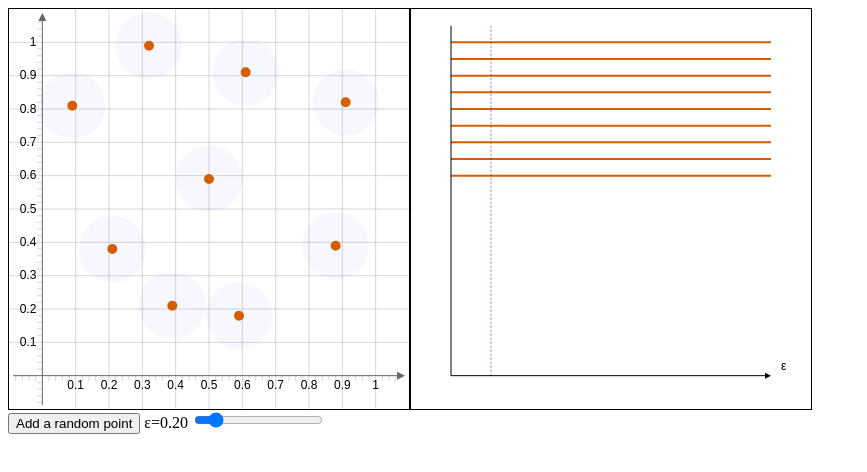
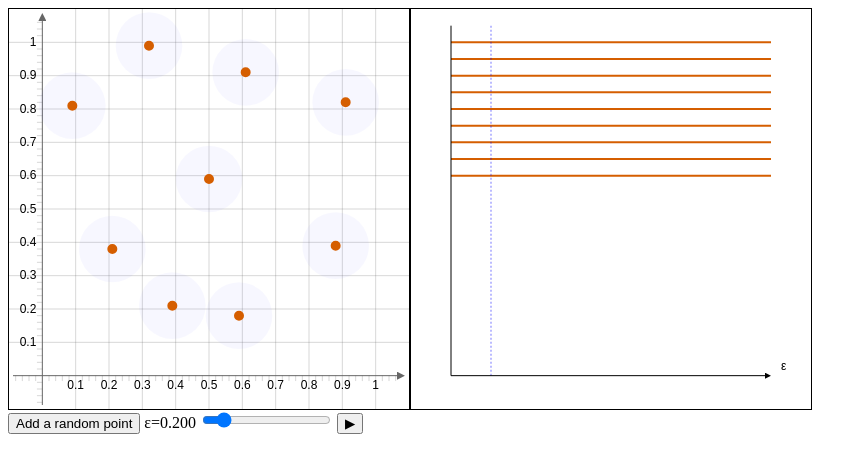
Before and after one commit to StevenClontz/TaDA, a SvelteKit app: page / in a window 1280 px wide. Shown: the top 472 px of the page, without its empty margins (0-867 px from the left). Built offline with nearby package versions, Linux system fonts and the light colour scheme.

Commit message:
play epsilon

```diff
--- a/src/routes/+page.svelte
+++ b/src/routes/+page.svelte
@@ -84,6 +84,25 @@
         addPoint(Math.random(),Math.random())
     }
 
+    let playIntervalId : number|undefined = undefined
+
+    const togglePlayEpsilon = () => {
+        if (!playIntervalId) {
+            playIntervalId = setInterval(()=>{
+                if (epsilon < 1.6) {
+                    epsilon += 0.001
+                    pointsBoard.update()
+                } else {
+                    epsilon = 0
+                    pointsBoard.update()
+                }
+            },10)
+        } else {
+            clearInterval(playIntervalId)
+            playIntervalId = undefined
+        }
+    }
+
     onMount(async () => {
         addPoint(0.09,0.81)
         addPoint(0.21,0.38)
@@ -141,8 +160,8 @@
 </button>
 
 ε={epsilon.toLocaleString(undefined, {
-    minimumFractionDigits: 2,
-    maximumFractionDigits: 2}
+    minimumFractionDigits: 3,
+    maximumFractionDigits: 3}
 )}
 
 <input
@@ -153,6 +172,14 @@
     bind:value={epsilon}
     on:input={()=>pointsBoard.update()}/>
 
+<button on:click={()=>togglePlayEpsilon()}>
+    {#if playIntervalId}
+        ⏸
+    {:else}
+        ▶
+    {/if}
+</button>
+
 <style>
     .boards {
         display: flex;
```
